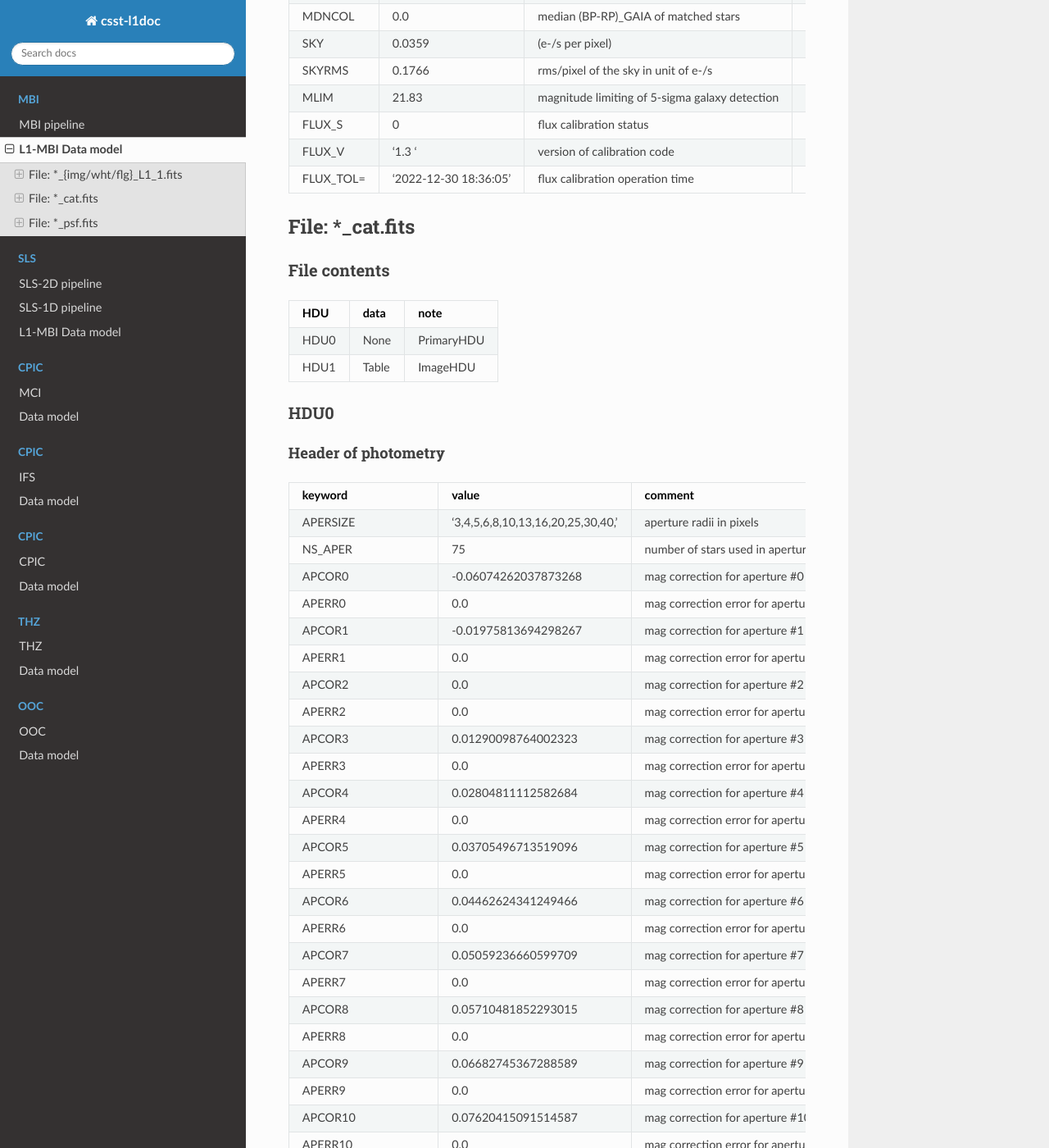
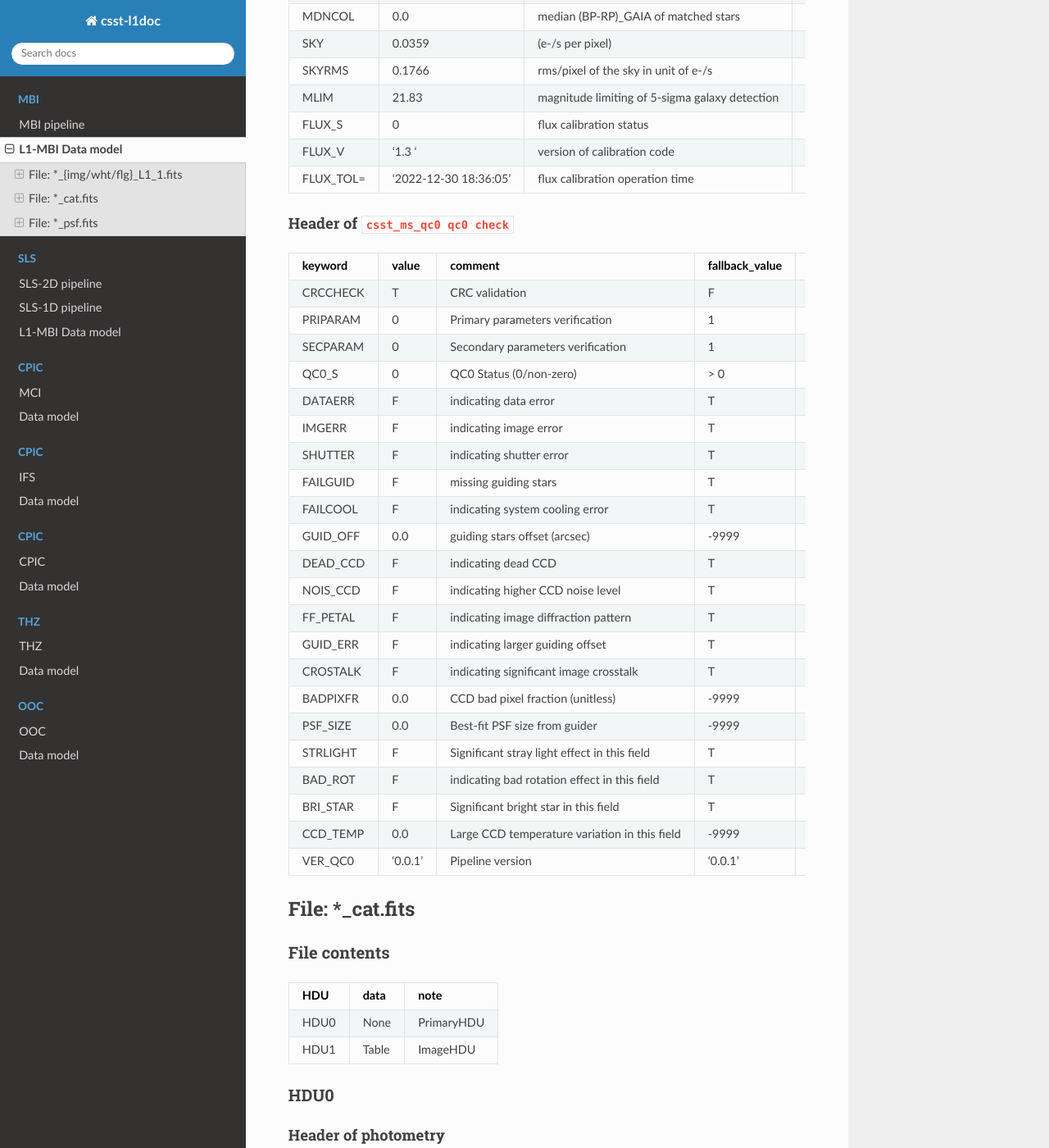
Before and after one commit to hypergravity/csst-doc-msc, a Sphinx documentation site: the page built from docs/source/mbi/data_model.md, in a window 1280 px wide and 1400 px high, scrolled down 3187 px. Shown: the whole window at 82% size. Built offline with Sphinx 7.4.7 and the Read the Docs theme 2.0.0, drawn with Linux system fonts in a browser that asks for light colours.

Commit message:
Update data_model.md

```diff
--- a/docs/source/mbi/data_model.md
+++ b/docs/source/mbi/data_model.md
@@ -108,6 +108,34 @@
 | FLUX_S    |                  0        | flux calibration status                       |     | i8   | csst_ms_mbi_flux   |
 | FLUX_V    |  '1.3     '               | version of calibration code                   |     | str  | csst_ms_mbi_flux   |
 | FLUX_TOL= |  '2022-12-30 18:36:05'    | flux calibration operation time               |     | str  | csst_ms_mbi_flux   |
+
+#### Header of `csst_ms_qc0 qc0 check`
+| keyword    | value                     | comment                                        | fallback_value        | type | module                  |
+|------------|--------------------------|------------------------------------------------|-----------------------|------|-------------------------|
+| CRCCHECK | T | CRC validation | F | bool | csst_ms_qc0 |
+| PRIPARAM | 0 | Primary parameters verification | 1 | int| csst_ms_qc0 |
+| SECPARAM | 0 | Secondary parameters verification | 1 | int | csst_ms_qc0 |
+| QC0_S | 0 | QC0 Status (0/non-zero) | > 0 | int | csst_ms_qc0 |
+| DATAERR | F | indicating data error | T | bool | csst_ms_qc0 |
+| IMGERR | F | indicating image error  | T | bool | csst_ms_qc0 |
+| SHUTTER | F | indicating shutter error | T | bool | csst_ms_qc0
+| FAILGUID | F | missing guiding stars | T | bool | csst_ms_qc0 |
+| FAILCOOL | F | indicating system cooling error | T | bool | csst_ms_qc0 |
+| GUID_OFF | 0.0 | guiding stars offset (arcsec) | -9999 | f32 | csst_ms_qc0 |
+| DEAD_CCD | F | indicating dead CCD | T | bool | csst_ms_qc0 |
+| NOIS_CCD | F | indicating higher CCD noise level | T | bool | csst_ms_qc0 |
+| FF_PETAL | F | indicating image diffraction pattern | T | bool | csst_ms_qc0 |
+| GUID_ERR | F | indicating larger guiding offset | T | bool | csst_ms_qc0 |
+| CROSTALK | F | indicating significant image crosstalk | T | bool | csst_ms_qc0 |
+| BADPIXFR | 0.0 | CCD bad pixel fraction (unitless) | -9999 | f32 | csst_ms_qc0 |
+| PSF_SIZE | 0.0 | Best-fit PSF size from guider | -9999 | f32 | csst_ms_qc0 |
+| STRLIGHT | F | Significant stray light effect in this field | T | bool | csst_ms_qc0 |
+| BAD_ROT | F | indicating bad rotation effect in this field | T | bool | csst_ms_qc0 |
+| BRI_STAR | F | Significant bright star in this field | T | bool | csst_ms_qc0 |
+| CCD_TEMP | 0.0 | Large CCD temperature variation in this field | -9999 | f32 | csst_ms_qc0 |
+| VER_QC0 | '0.0.1' | Pipeline version | '0.0.1' | str | csst_ms_qc0 |
+
+
 
 
 ## File: *_cat.fits
```
